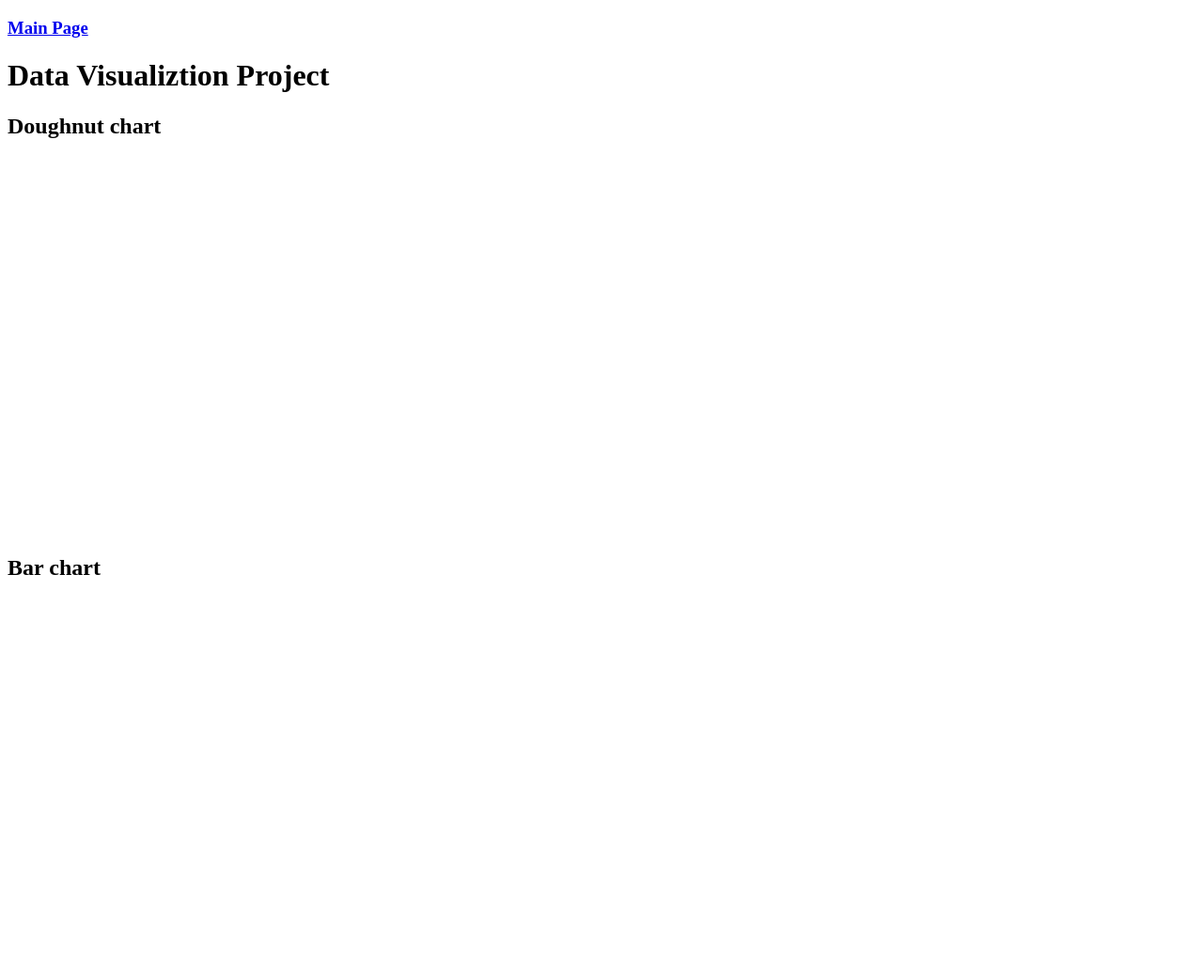
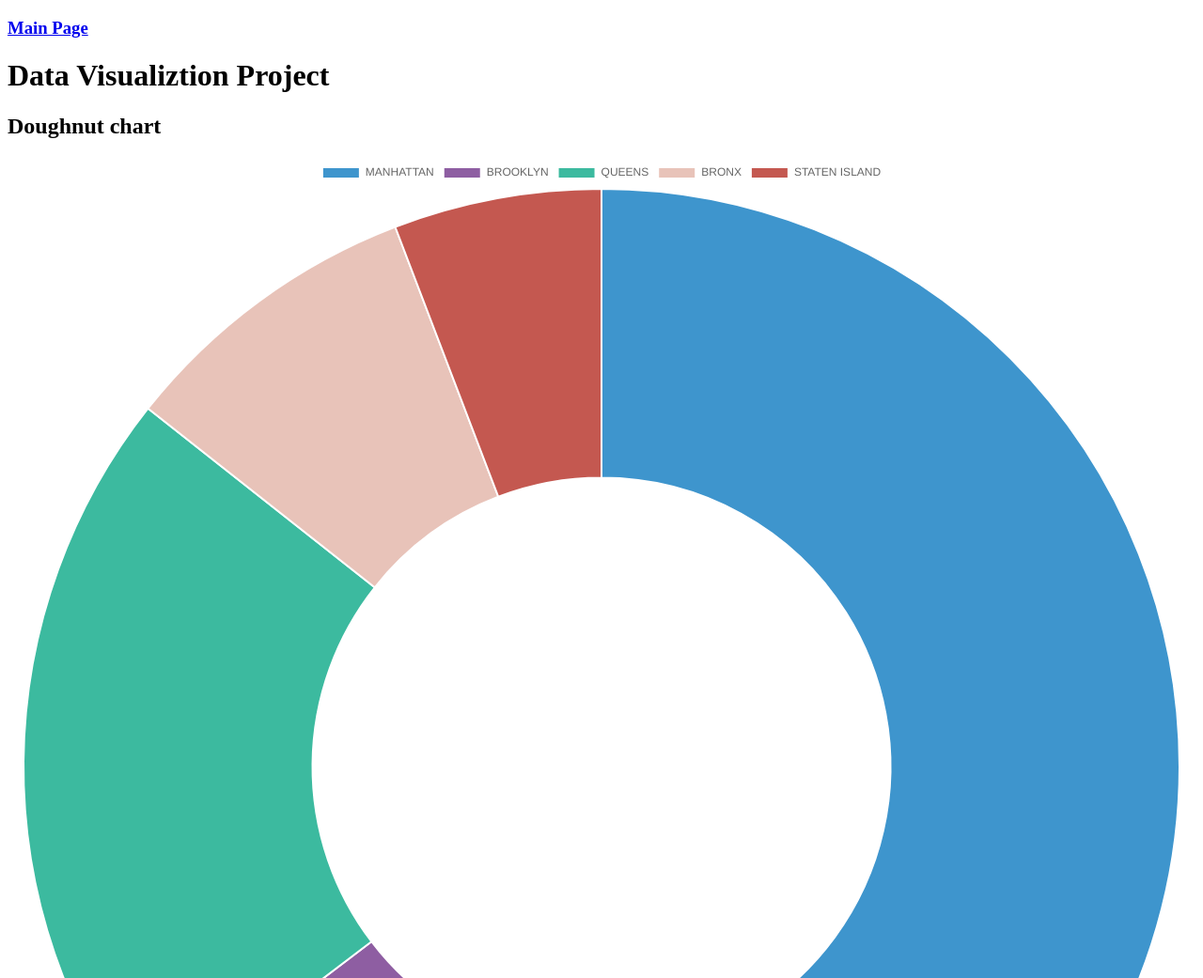
Before and after one commit to jiaojiaon/jiaojiaon.github.io, a plain HTML site: page DataVisualiztion/dataVisualiztion.html in a window 1280 px wide. Shown: the top 1041 px of the page at 94% size. Drawn offline with nearby package versions, Linux system fonts and the light colour scheme.

Commit message:
update new project

```diff
--- a/DataVisualiztion/dataVisualiztion.html
+++ b/DataVisualiztion/dataVisualiztion.html
@@ -7,6 +7,7 @@
 <body>
     <h3> <a href="https://jiaojiaon.github.io/"> Main Page </a></h3>
     <h1>Data Visualiztion Project</h1>
+    <script src="https://cdn.jsdelivr.net/npm/chart.js"></script>
     <h2> Doughnut chart</h2>
     <canvas id="doughnut-chart" width="400" height="400"></canvas>
     <h2>Bar chart </h2>
--- a/DataVisualiztion/dataVisualiztion.js
+++ b/DataVisualiztion/dataVisualiztion.js
@@ -5,7 +5,7 @@ new Chart(document.getElementById("bar-chart").getContext('2d'), {
       labels: ["MANHATTAN", "BROOKLYN", "QUEENS", "BRONX", "STATEN ISLAND"],
       datasets: [
         {
-          label: "DOB Permit Issuance",
+          label: "Number of DOB Permit Issuance in each boroughs",
           backgroundColor: ["#3e95cd", "#8e5ea2","#3cba9f","#e8c3b9","#c45850"],
           data: [1609260,924836,822951,335013,227701]
         }
@@ -15,7 +15,7 @@ new Chart(document.getElementById("bar-chart").getContext('2d'), {
       legend: { display: false },
       title: {
         display: true,
-        text: 'Number of DOB Permit Issuance in each boroughs'
+        text: 'Jiao Jiao Ding'
       }
     }
 });
@@ -26,7 +26,7 @@ new Chart(document.getElementById("doughnut-chart").getContext('2d'), {
         labels: ["MANHATTAN", "BROOKLYN", "QUEENS", "BRONX", "STATEN ISLAND"],
       datasets: [
         {
-          label: "DOB Permit Issuance",
+          label: "Number of DOB Permit Issuance in each boroughs",
           backgroundColor: ["#3e95cd", "#8e5ea2","#3cba9f","#e8c3b9","#c45850"],
           data: [1609260,924836,822951,335013,227701]
         }
@@ -35,7 +35,7 @@ new Chart(document.getElementById("doughnut-chart").getContext('2d'), {
     options: {
       title: {
         display: true,
-        text: 'Number of DOB Permit Issuance in each boroughs'
+        text: 'Jiao Jiao Ding'
       }
     }
 });
```
